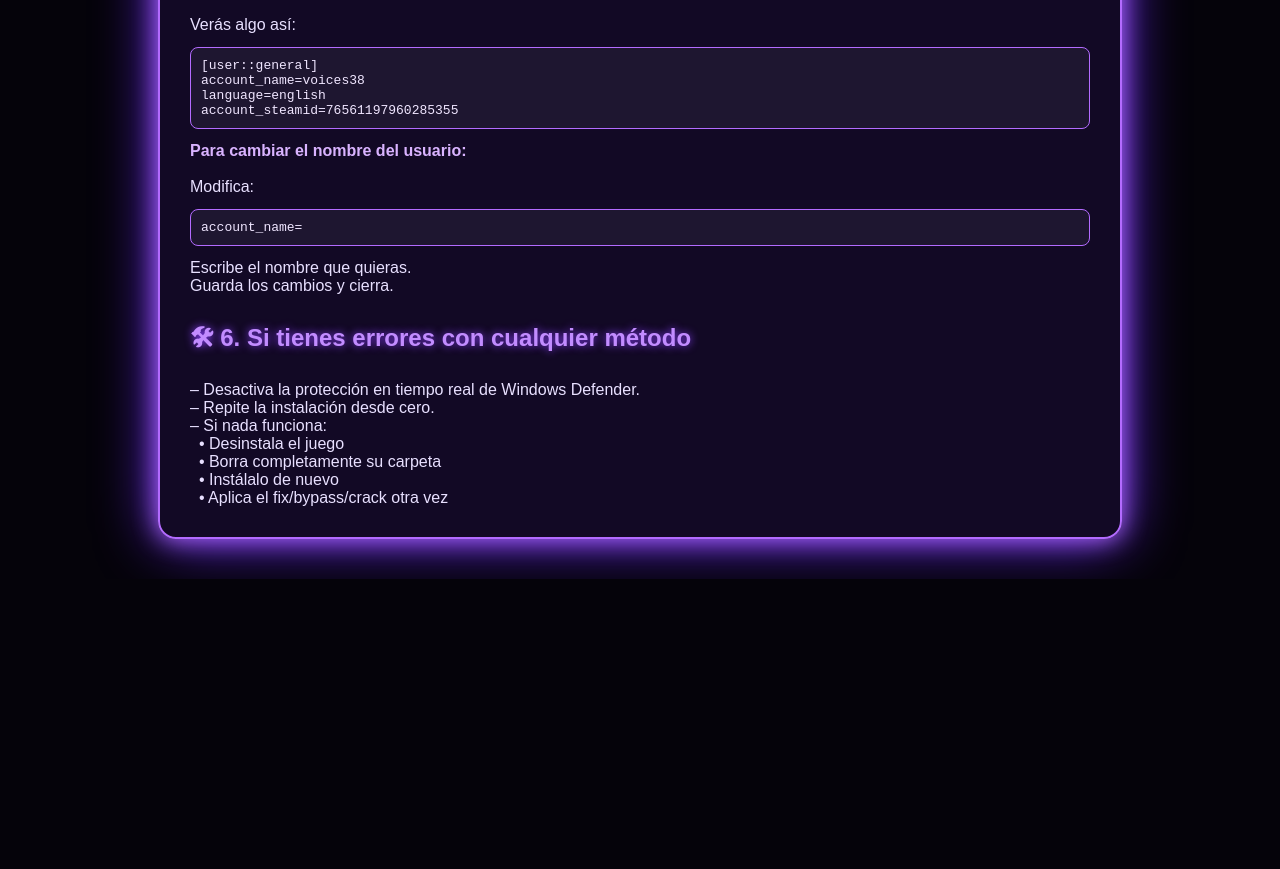
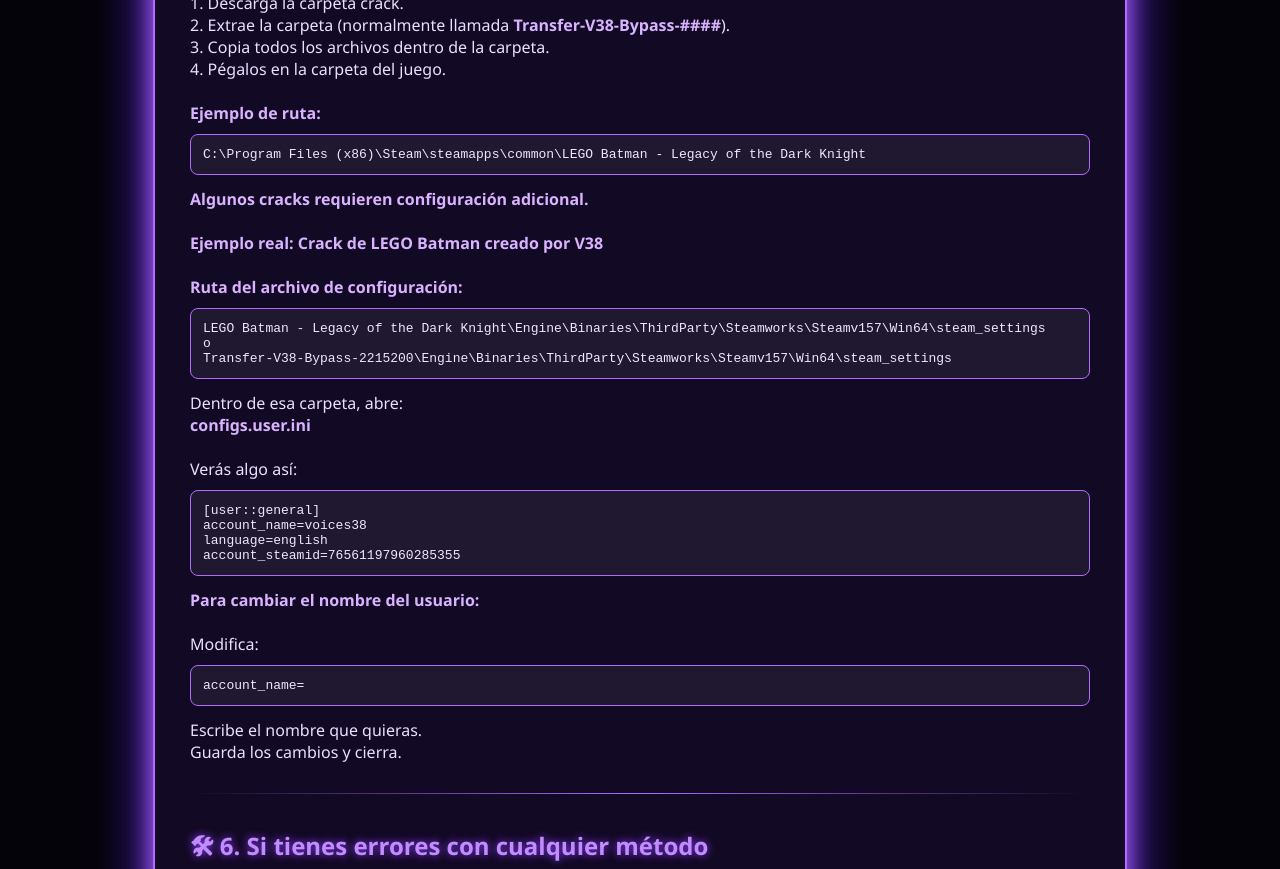
Before and after one commit to TheRemanent/Bypassing-guide, a plain HTML site: page guia-fix-bypass-crack.html in a window 1280 px wide. Shown: the part 1931-2800 px from the top of the page. Before the commit the page ends 2510 px from the top, so only its background shows below. Drawn offline with Linux system fonts and the light colour scheme.

Commit message:
Update guia-fix-bypass-crack.html

```diff
--- a/guia-fix-bypass-crack.html
+++ b/guia-fix-bypass-crack.html
@@ -9,33 +9,40 @@
   margin: 0;
   padding: 0;
   background: #05030a;
-  font-family: Arial, sans-serif;
+  font-family: "Segoe UI", Arial, sans-serif;
   color: #e8e0ff;
   display: flex;
   justify-content: center;
+  align-items: flex-start;
+  min-height: 100vh;
   padding: 40px 0;
 }
 
 .container {
   width: 90%;
   max-width: 900px;
-  background: rgba(20, 10, 40, 0.9);
+  background: rgba(20, 10, 40, 0.92);
   border: 2px solid #b36bff;
   border-radius: 18px;
-  padding: 30px;
+  padding: 35px;
   box-shadow: 0 0 25px #b36bff, 0 0 60px #6a2cff;
+  backdrop-filter: blur(4px);
 }
 
 h1 {
   color: #d9b3ff;
-  text-shadow: 0 0 10px #b36bff;
-  font-size: 2rem;
+  text-shadow: 0 0 12px #b36bff;
+  font-size: 2.2rem;
+  text-align: center;
+  margin-bottom: 25px;
 }
 
 h2 {
   color: #c28cff;
   text-shadow: 0 0 8px #8a3fff;
-  margin-top: 25px;
+  margin-top: 35px;
+  margin-bottom: 10px;
+  font-size: 1.5rem;
 }
 
 b {
@@ -43,13 +50,25 @@
 }
 
 pre {
-  background: rgba(255,255,255,0.05);
+  background: rgba(255,255,255,0.06);
   border: 1px solid #b36bff;
-  padding: 10px;
+  padding: 12px;
   border-radius: 8px;
   white-space: pre-wrap;
   word-wrap: break-word;
   color: #f0e6ff;
+  margin-top: 10px;
+}
+
+.section {
+  margin-bottom: 25px;
+}
+
+hr {
+  border: none;
+  height: 1px;
+  background: linear-gradient(to right, transparent, #b36bff, transparent);
+  margin: 30px 0;
 }
 </style>
 </head>
@@ -58,6 +77,8 @@
 <div class="container">
 
 <h1>⭐ Guía Completa de Fix / Bypass / Crack</h1>
+
+<hr>
 
 <h2>🔧 1. ¿Qué es cada cosa?</h2>
 
@@ -85,6 +106,8 @@
 – Solo funciona con amigos<br>
 – Solo funciona en juegos sin anticheat<br>
 
+<hr>
+
 <h2>📦 2. Cómo usar cada uno</h2>
 
 <b>Online Fix — Instalación</b><br><br>
@@ -94,7 +117,7 @@
 3. Copia todos los archivos dentro de la carpeta.<br>
 4. Pégalos en la carpeta del juego.<br><br>
 
-<b>Ejemplo de ruta:</b><br>
+<b>Ejemplo de ruta:</b>
 <pre>C:\Program Files (x86)\Steam\steamapps\common\Day of Defeat</pre>
 
 5. Reemplaza todos los archivos que el sistema te pida.<br>
@@ -113,6 +136,8 @@
 – Una vez funcione, puedes activar la protección en tiempo real.<br>
 – No muevas los archivos del fix o se eliminarán nuevamente.<br>
 
+<hr>
+
 <h2>Bypass – Instalación</h2>
 
 1. Descarga la carpeta bypass.<br>
@@ -120,12 +145,14 @@
 3. Copia todos los archivos dentro de la carpeta.<br>
 4. Pégalos en la carpeta del juego.<br><br>
 
-<b>Ejemplo de ruta:</b><br>
+<b>Ejemplo de ruta:</b>
 <pre>C:\Program Files (x86)\Steam\steamapps\common\Day of Defeat</pre>
 
 5. Reemplaza todos los archivos que el sistema te pida.<br>
 6. Abre Steam.<br>
 7. Inicia el juego.<br>
+
+<hr>
 
 <h2>🔨 Crack – Instalación</h2>
 
@@ -134,14 +161,14 @@
 3. Copia todos los archivos dentro de la carpeta.<br>
 4. Pégalos en la carpeta del juego.<br><br>
 
-<b>Ejemplo de ruta:</b><br>
+<b>Ejemplo de ruta:</b>
 <pre>C:\Program Files (x86)\Steam\steamapps\common\LEGO Batman - Legacy of the Dark Knight</pre>
 
 <b>Algunos cracks requieren configuración adicional.</b><br><br>
 
 <b>Ejemplo real: Crack de LEGO Batman creado por V38</b><br><br>
 
-<b>Ruta del archivo de configuración:</b><br>
+<b>Ruta del archivo de configuración:</b>
 <pre>
 LEGO Batman - Legacy of the Dark Knight\Engine\Binaries\ThirdParty\Steamworks\Steamv157\Win64\steam_settings
 o
@@ -151,8 +178,7 @@
 Dentro de esa carpeta, abre:<br>
 <b>configs.user.ini</b><br><br>
 
-Verás algo así:<br>
-
+Verás algo así:
 <pre>
 [user::general]
 account_name=voices38
@@ -162,10 +188,12 @@
 
 <b>Para cambiar el nombre del usuario:</b><br><br>
 
-Modifica:<br>
+Modifica:
 <pre>account_name=</pre>
 Escribe el nombre que quieras.<br>
 Guarda los cambios y cierra.<br>
+
+<hr>
 
 <h2>🛠 6. Si tienes errores con cualquier método</h2>
 
```
